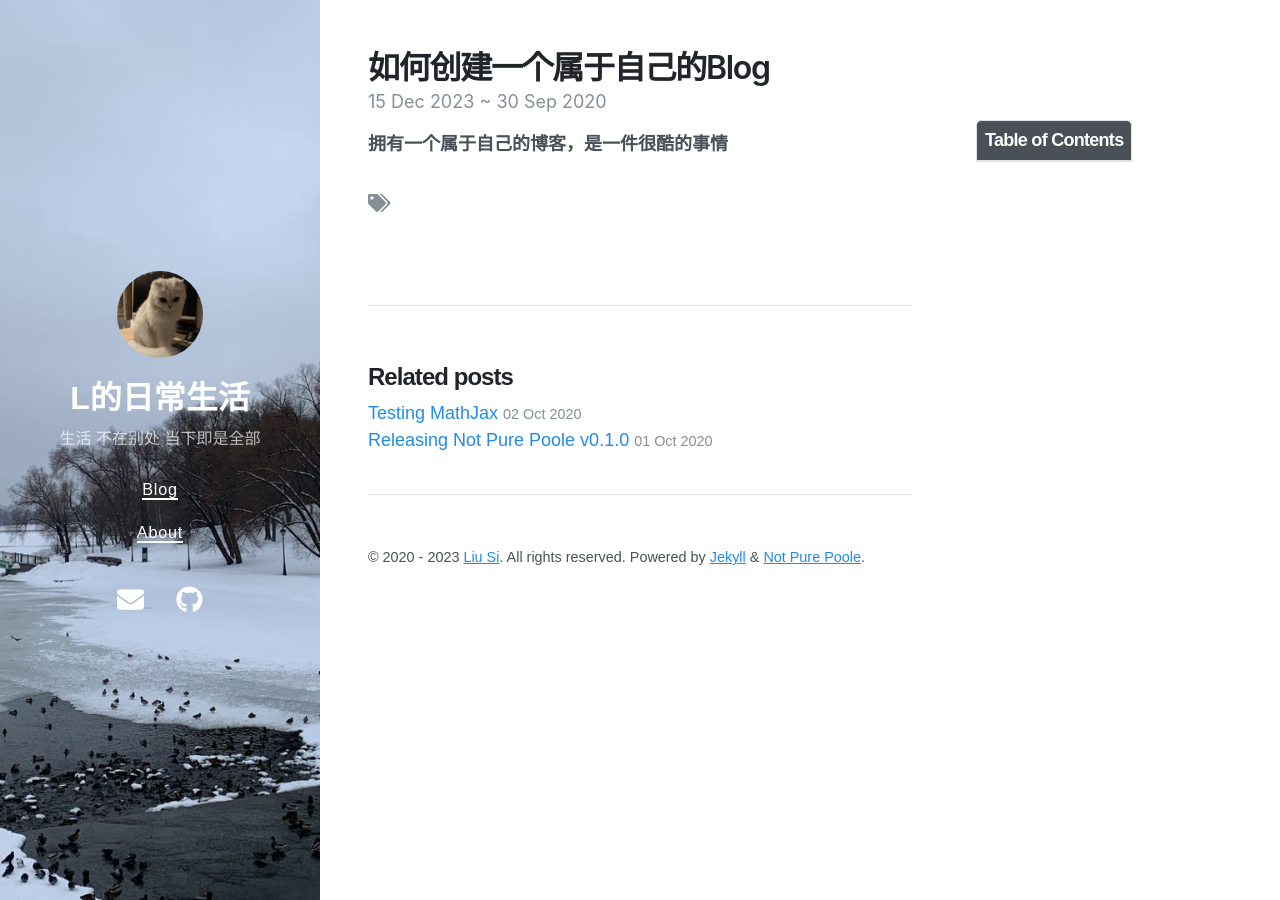
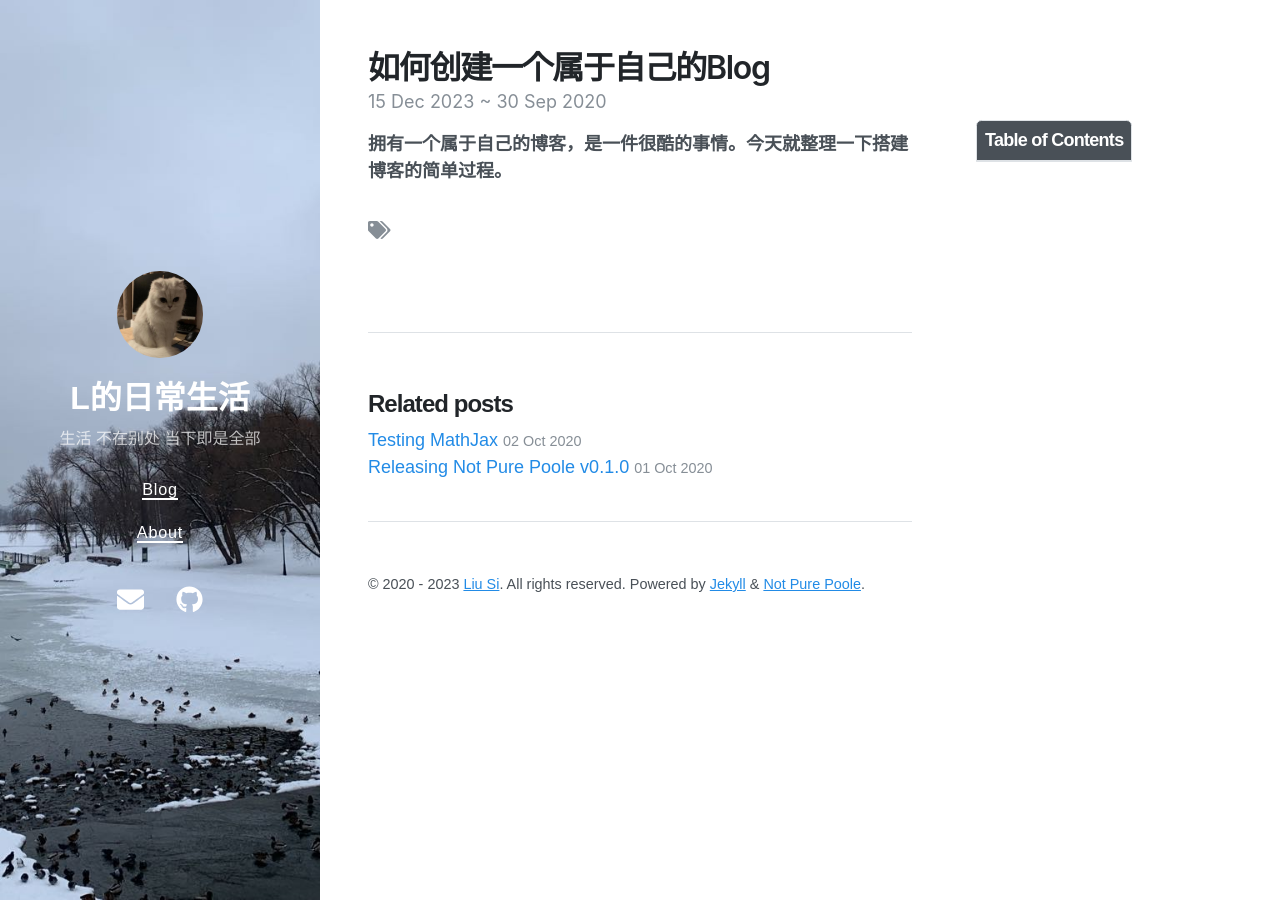
Before and after one commit to lsDailylife/lsDailylife.github.io, a Jekyll site: the page built from _posts/2020-09-29-welcome-to-not-pure-poole.md, in a window 1280 px wide. Built offline with Jekyll 4.4.1, drawn with Linux system fonts in a browser that asks for light colours; nearby versions of some CDN libraries.

Commit message:
修改文件: _posts/2020-09-29-welcome-to-not-pure-poole.md

```diff
--- a/_posts/2020-09-29-welcome-to-not-pure-poole.md
+++ b/_posts/2020-09-29-welcome-to-not-pure-poole.md
@@ -7,4 +7,4 @@ toc:  true
 emoji: 😁
 color: 'var(--base08)'
 ---
-**拥有一个属于自己的博客，是一件很酷的事情**
+**拥有一个属于自己的博客，是一件很酷的事情。今天就整理一下搭建博客的简单过程。**
```
